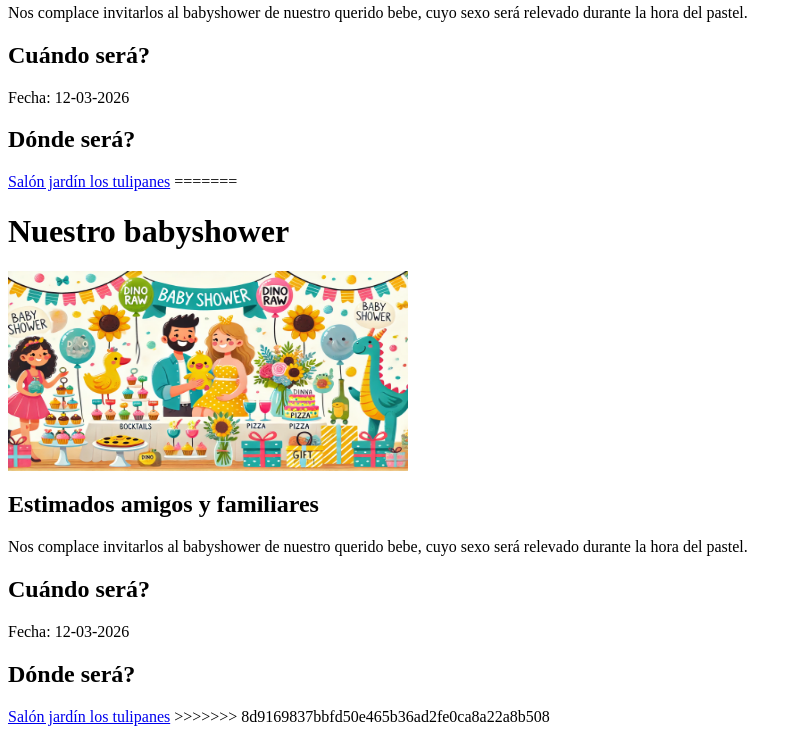
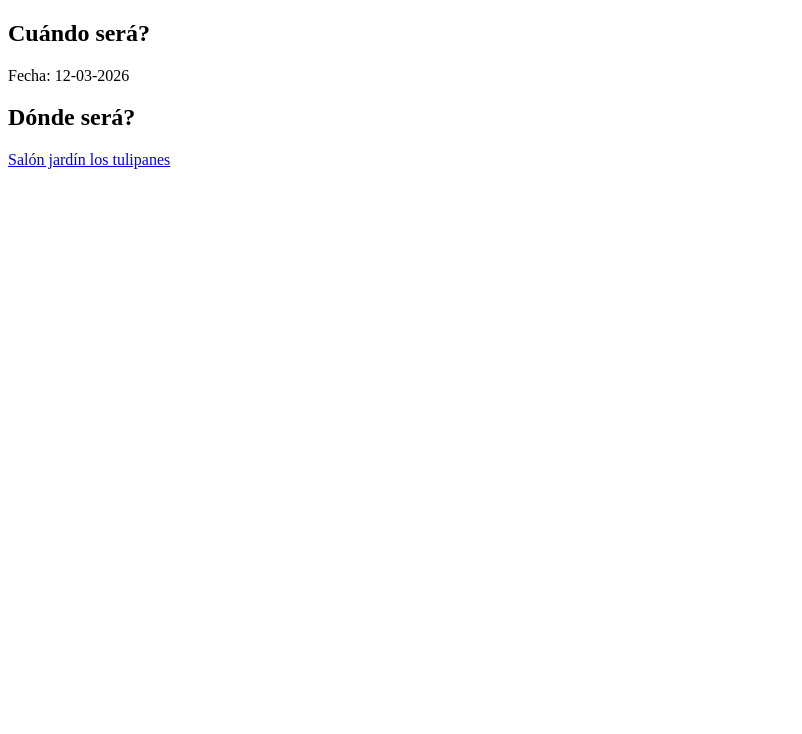
Before and after one commit to ElizaSan/html-portfolio, a plain HTML site: page public/babyshower.html in a window 1280 px wide. Shown: the part 369-1103 px from the top of the page, without its empty margins (0-802 px from the left). After the commit the page ends 800 px from the top, so only its background shows below. Drawn offline with Linux system fonts and the light colour scheme.

Commit message:
Correccion de duplicados

```diff
--- a/public/babyshower.html
+++ b/public/babyshower.html
@@ -1,4 +1,3 @@
-<<<<<<< HEAD
 <!DOCTYPE html>
 <html lang="en">
 <head>
@@ -21,28 +20,4 @@
 
 
 </body>
-=======
-<!DOCTYPE html>
-<html lang="en">
-<head>
-    <meta charset="UTF-8">
-    <meta name="viewport" content="width=device-width, initial-scale=1.0">
-    <title>Babyshower</title>
-</head>
-<body>
-    <h1>Nuestro babyshower</h1>
-    <img src ="../assets/images/babyshower.jpg" alt="Babyshower con globos" width="400" height="200"/>
-
-    <h2>Estimados amigos y familiares</h2>
-    <p>Nos complace invitarlos al babyshower de nuestro querido bebe, cuyo sexo será relevado durante la hora del pastel.</p>
-    <h2>Cuándo será?</h2>
-    <p>Fecha: 12-03-2026</p>
-
-
-    <h2>Dónde será?</h2>
-    <a href="https://maps.app.goo.gl/Vg26mXtLGR8FK7Zg7">Salón jardín los tulipanes</a>
-
-
-</body>
->>>>>>> 8d9169837bbfd50e465b36ad2fe0ca8a22a8b508
 </html>
```
